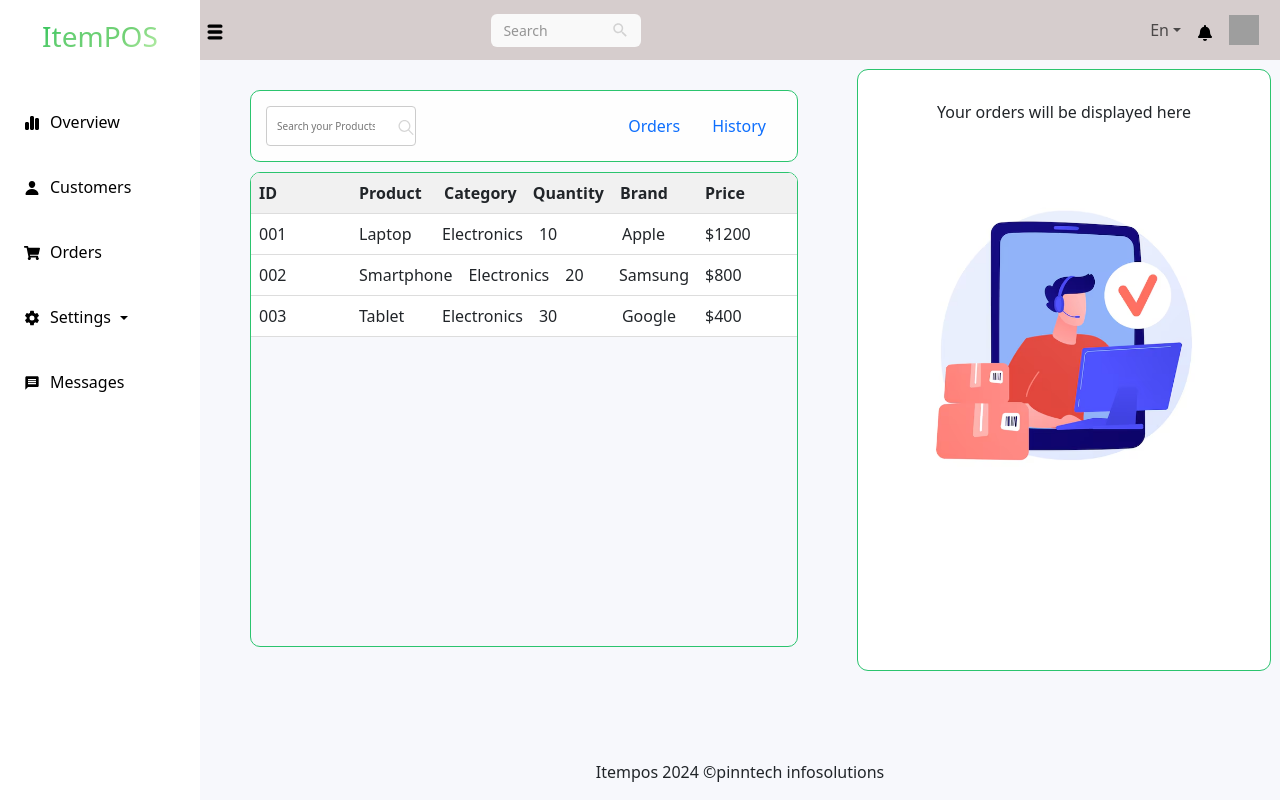
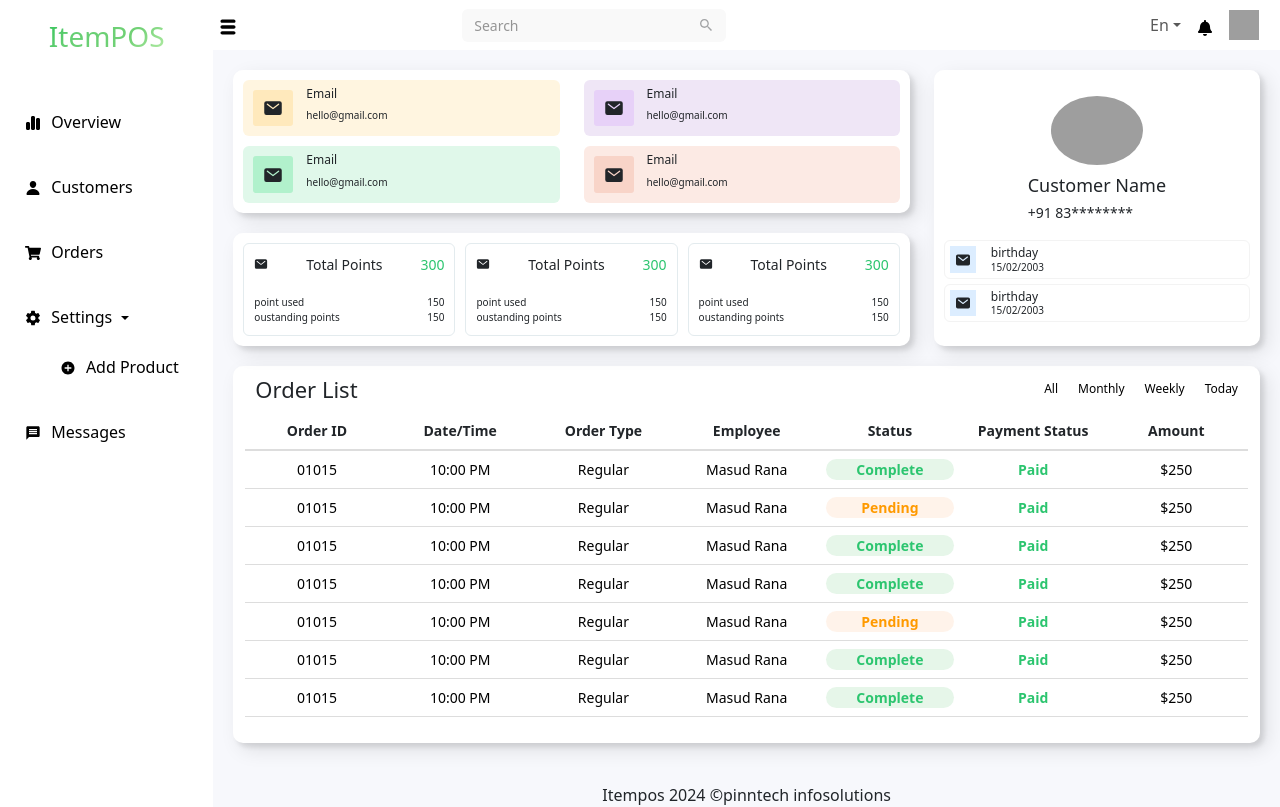
Before and after one commit to nehalmk001/POS, a React (Vite) app: page / in a window 1280 px wide. Both pictures are taken after a click on the link "Settings". Built offline with nearby package versions, Linux system fonts and the light colour scheme; grey boxes are pictures that could not be loaded.

Commit message:
sidebar dropdown

```diff
--- a/src/App.jsx
+++ b/src/App.jsx
@@ -1,14 +1,14 @@
 import React from 'react'
-import Orders from './pages/Orders/Orders'
+// import Orders from './pages/Orders/Orders'
 // import History from './pages/HistoryOrder/History'
-// import Dashboard from './pages/Dashboard/Dashboard'
+import Dashboard from './pages/Dashboard/Dashboard'
 
 const App = () => {
   return (
     <div>
-    {/* <Dashboard/> */}
+    <Dashboard/>
 
-    <Orders />
+    {/* <Orders /> */}
     {/* <History /> */}
 
     </div>
--- a/src/css/Navbar.css
+++ b/src/css/Navbar.css
@@ -3,7 +3,7 @@
 
 
 .navbar{
-    background-color: #d6cdcd; /* Background color */
+    background-color: #ffffff; /* Background color */
     width: 100%;
     /* height: auto; */
     padding: 0px !important;
@@ -45,10 +45,10 @@
 
   .navbar button{
     padding: 0;
-      border: none;
-      background-color: transparent;
+    border: none;
+    background-color: transparent;
   }
-  .navbar button:hover i{
+  .navbar button:hover{
       color: blue;
   }
   .nav-icons button{
--- a/src/css/Sidebar.css
+++ b/src/css/Sidebar.css
@@ -10,6 +10,8 @@
 .side-link{
   margin-top: 5%;
 }
+
+
 
 
 .side-link li a span {
@@ -97,7 +99,7 @@
     transition: height 0.5s ease, opacity 0.5s ease !important;
   }
 
-  /* When dropdown is shown */
+
   #settingsMenu.show {
     height: auto;
     opacity: 1;
@@ -110,6 +112,6 @@
 }
 
 /* When the dropdown is open, rotate the icon 180 degrees */
-.rotate {
+.dropdownicon.rotate {
   transform: rotate(180deg);
 }
--- a/src/layout/Navbar.jsx
+++ b/src/layout/Navbar.jsx
@@ -1,4 +1,4 @@
-import React from 'react'
+import React, {useEffect} from 'react'
 import '../css/Navbar.css'
 import { TiThMenu } from "react-icons/ti";
 import { FaBell } from "react-icons/fa";
@@ -8,6 +8,15 @@ import { IoMdSearch } from "react-icons/io";
 
 
 const Navbar = () => {
+
+  useEffect(() => {
+    // Initialize all tooltips on the page
+    const tooltipTriggerList = [].slice.call(document.querySelectorAll('[data-bs-toggle="tooltip"]'));
+     tooltipTriggerList.forEach(function (tooltipTriggerEl) {
+      new window.bootstrap.Tooltip(tooltipTriggerEl);
+    });
+  }, []);
+
   return (
 
 
--- a/src/layout/Sidebar.jsx
+++ b/src/layout/Sidebar.jsx
@@ -1,4 +1,4 @@
-import React from 'react'
+import React, {useState} from 'react'
 import "../css/Sidebar.css"
 import { IoMdArrowDropdown } from "react-icons/io";
 import { FaChartSimple } from "react-icons/fa6";
@@ -9,6 +9,15 @@ import { MdMessage } from "react-icons/md";
 import { IoMdAddCircle } from "react-icons/io";
 
 const Sidebar = () => {
+
+  const [isSettingsOpen, setIsSettingsOpen] = useState(false); // State for managing dropdown
+
+  const toggleSettings = (event) => {
+    event.preventDefault(); // Prevent default anchor behavior
+    setIsSettingsOpen(!isSettingsOpen); // Toggle the dropdown
+  };
+
+
   return (
 
 
@@ -44,7 +53,7 @@ const Sidebar = () => {
         </a>
       </li>
       <li className="active settings-sub">
-        <a className='d-flex' style={{ textDecoration: "none" }} href="#" id="settingsDropdown">
+        <a className='d-flex' style={{ textDecoration: "none" }} href="#" id="settingsDropdown" onClick={toggleSettings}>
           <span>
           <IoSettingsSharp />
           </span>
@@ -54,7 +63,7 @@ const Sidebar = () => {
             </div>
 
         </a>
-        <ul className="collapse list-unstyled" id="settingsMenu">
+        <ul className={`collapse list-unstyled ${isSettingsOpen ? 'show' : ''}`} id="settingsMenu">
           <li>
             <a style={{ fontSize: "1em" }} href="#">
               <span>
```
